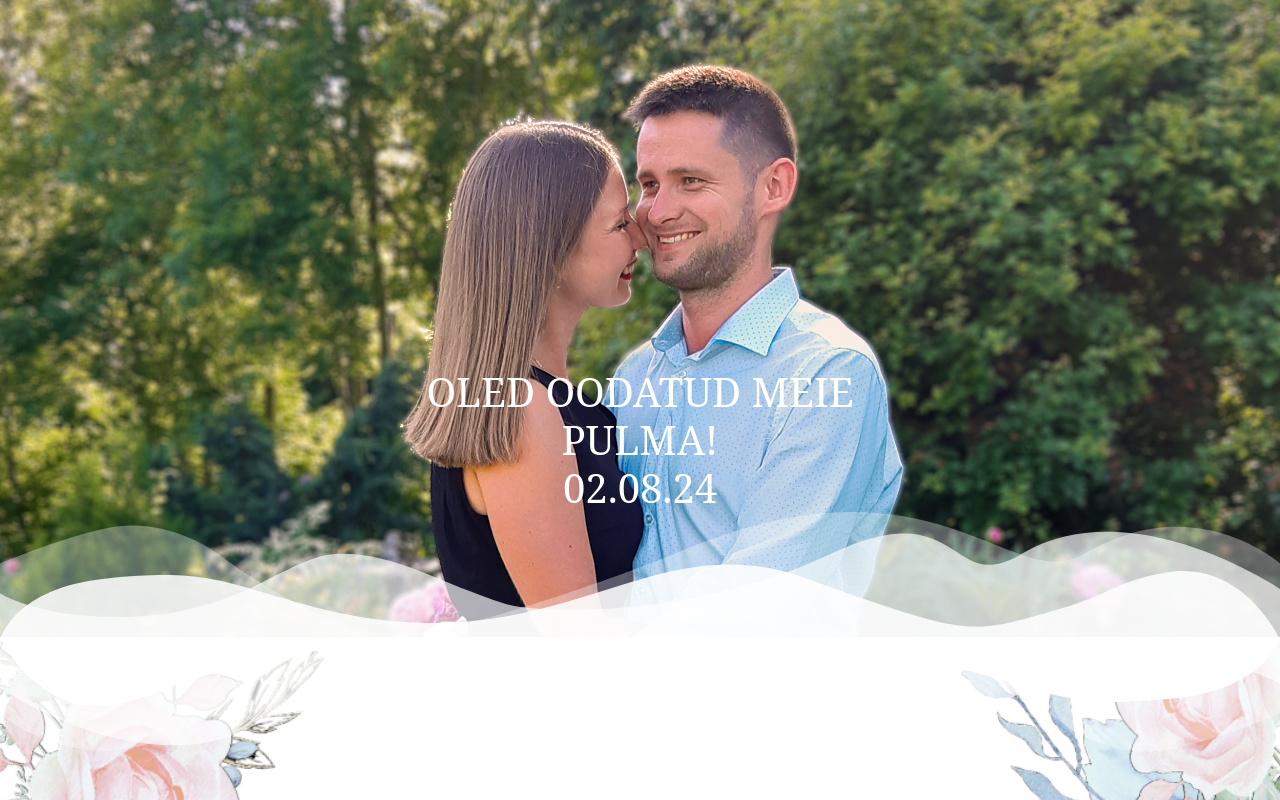
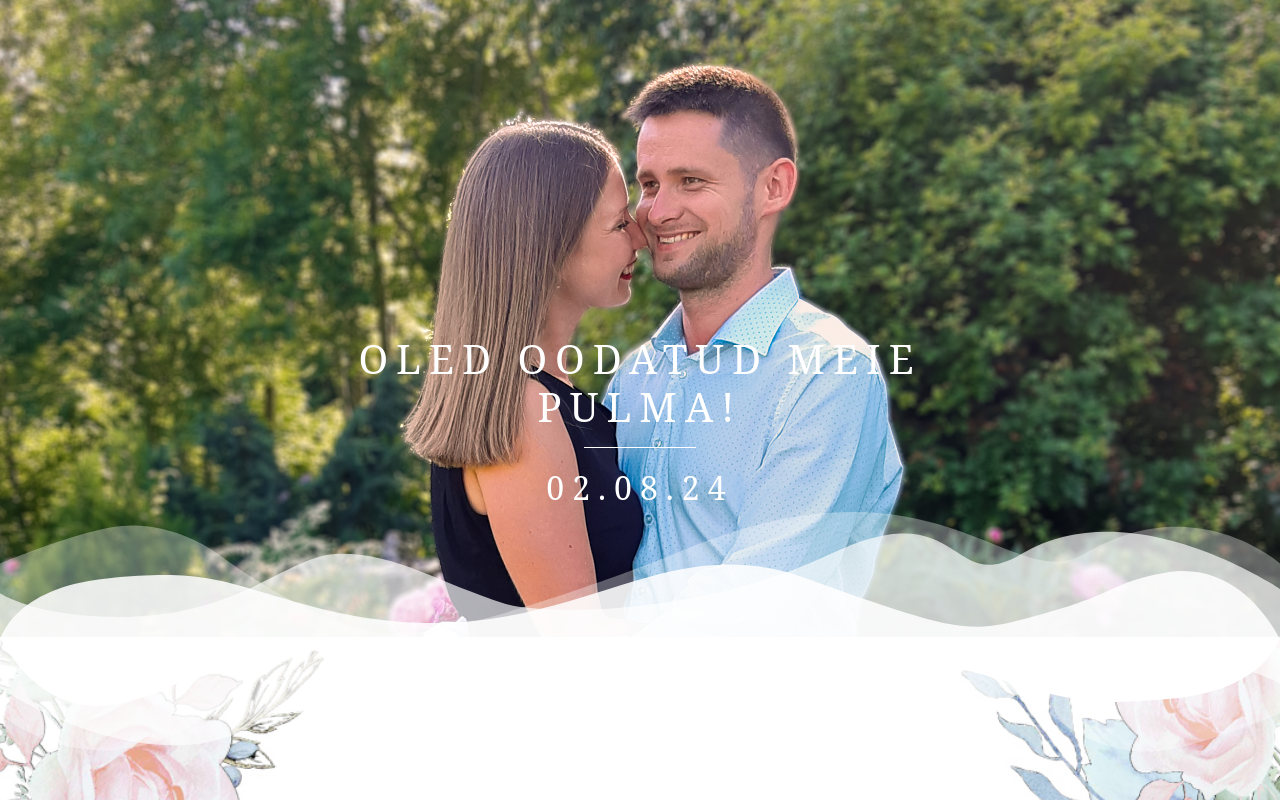
Before and after one commit to KarlTaal/digipulm, an Angular app: page / in a window 1280 px wide. Shown: the top 800 px of the page. Built offline with nearby package versions, Linux system fonts and the light colour scheme.

Commit message:
header styling

```diff
--- a/src/app/components/header/header.component.html
+++ b/src/app/components/header/header.component.html
@@ -1,12 +1,12 @@
 <div class="wedding-header__container position-relative">
 
-  <h1 class="text-center wedding-header__text">
-    OLED OODATUD MEIE
-    <br/>
-    <span>PULMA!</span>
-    <br/>
-    <span>{{ configService.weddingStartTime | date:'dd.MM.yy' }}</span>
-  </h1>
+  <div class="wedding-header__text-container">
+    <h1 class="m-0">OLED OODATUD MEIE<br/><span>PULMA!</span></h1>
+    <div class="wedding-header__separator"></div>
+    <div class="wedding-header__text-date">{{ configService.weddingStartTime | date:'dd.MM.yy' }}</div>
+  </div>
+
+
 
 
   <div style="position: absolute; transform: rotate(180deg); width: 100%;">
--- a/src/app/components/header/header.component.scss
+++ b/src/app/components/header/header.component.scss
@@ -1,4 +1,19 @@
-.wedding-header__container {
+.wedding-header {
+  &__text-container {
+    color: #ffffff;
+    font-size: 2rem;
+    margin-bottom: 4rem;
+    letter-spacing: 0.5rem;
+    text-align: center;
+  }
+
+  &__text-date {
+    font-size: 1.25rem;
+    color: white;
+    text-align: center;
+  }
+
+  &__container {
     display: flex;
     justify-content: center;
     align-items: flex-end;
@@ -11,39 +26,62 @@
     height: 25rem;
   }
 
-.wedding-header__text {
-  color: #ffffff;
-  font-size: 1.5rem;
-  margin-bottom: 4rem;
+  &__separator {
+    border-top: solid 1px white;
+    box-sizing: border-box;
+    width: 20%;
+    margin: 1rem auto;
+  }
 }
 
 
 @media screen and (min-width: 600px) {
-  .wedding-header__text {
-    font-size: 2rem;
+  .wedding-header {
+    &__text-container {
+      font-size: 2.5rem;
       margin-bottom: 6rem;
     }
-  .wedding-header__container {
+
+    &__text-date {
+      font-size: 1.5rem;
+    }
+
+    &__container {
       height: 30rem;
+    }
   }
 }
 
 @media screen and (min-width: 1000px) {
-  .wedding-header__text {
-    font-size: 2.5rem;
+  .wedding-header {
+    &__text-container {
+      font-size: 3rem;
       margin-bottom: 8rem;
     }
-  .wedding-header__container {
+
+    &__text-date {
+      font-size: 2rem;
+    }
+
+    &__container {
       height: 40rem;
+    }
   }
 }
 
 @media screen and (min-width: 1700px) {
-  .wedding-header__text {
-    font-size: 3.5rem;
+  .wedding-header {
+    &__text-container {
+      font-size: 4.5rem;
       margin-bottom: 11rem;
     }
-  .wedding-header__container {
+
+    &__text-date {
+      font-size: 3rem;
+    }
+
+    &__container {
       height: 55rem;
     }
   }
+}
```
Lines whose indentation alone changed are shown as unchanged.
